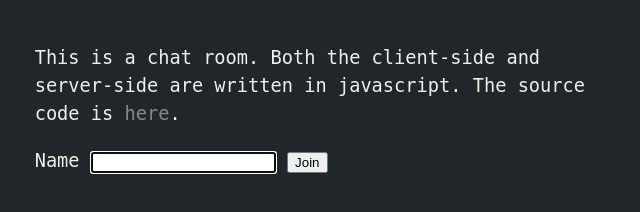
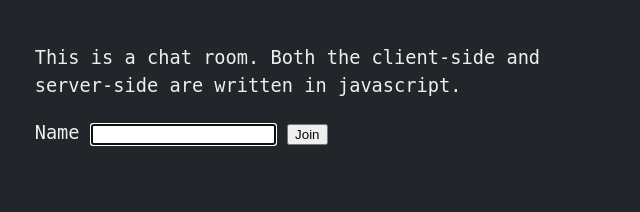
Before and after one commit to yusuke6287/uranus_chat, a plain HTML site: page index.html in a window 1280 px wide. Shown: the whole page, without its empty margins (0-640 px from the left). Drawn offline with Linux system fonts and the light colour scheme; no server answers.

Commit message:
"edit comment."

```diff
--- a/index.html
+++ b/index.html
@@ -12,8 +12,7 @@
           <fieldset>
             <p>
               This is a chat room. Both the client-side and server-side are
-              written in javascript. The source code is
-              <a href="http://github.com/ry/node_chat/tree/master">here</a>.
+              written in javascript.
             </p>
 
             <label for="nick">Name</label>
```
